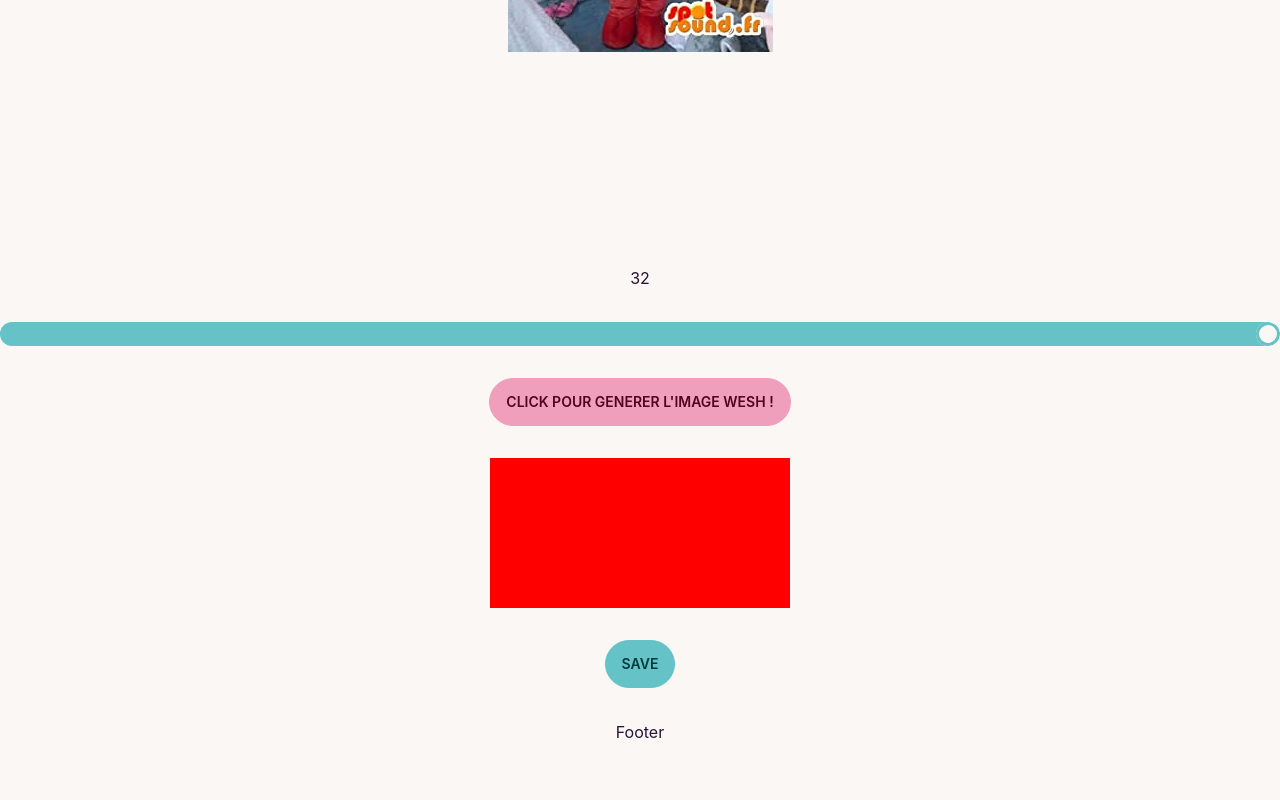
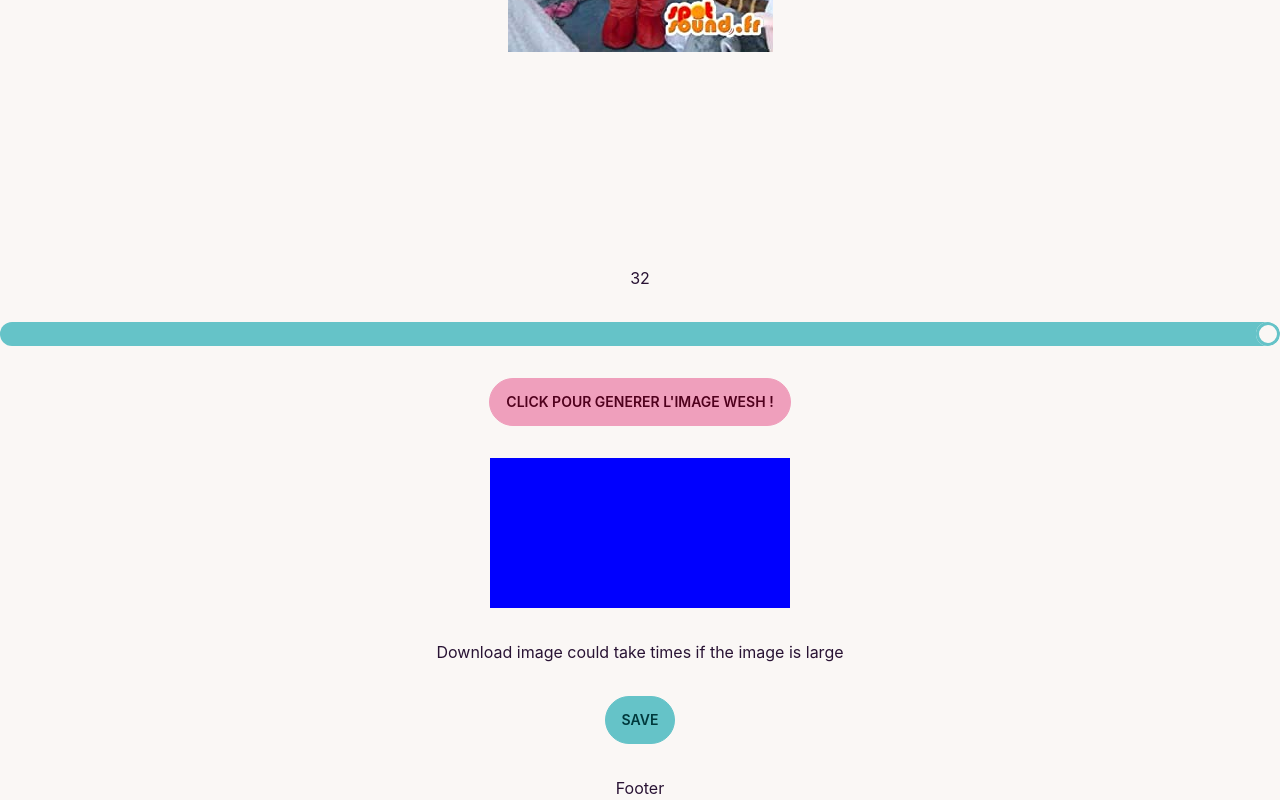
Before and after one commit to guillaume-gomez/images-in-image, a React (Create React App) app: page / in a window 1280 px wide. Shown: the part 467-1267 px from the top of the page. Before the commit the page ends 1211 px from the top, so only its background shows below. Built offline with nearby package versions, Linux system fonts and the light colour scheme.

Commit message:
add info text

```diff
--- a/src/App.tsx
+++ b/src/App.tsx
@@ -82,8 +82,9 @@ function App() {
         >
           Click pour generer l'image wesh !
         </button>
-        <canvas ref={canvasFinal} style={{ background: "red"}}/>
-         <a ref={anchorRef} className="btn btn-primary" onClick={ () => saveImage()}>Save</a>
+        <canvas ref={canvasFinal} style={{ background: "blue"}}/>
+        <p>Download image could take times if the image is large</p>
+        <a ref={anchorRef} className="btn btn-primary" onClick={ () => saveImage()}>Save</a>
         <Footer />
     </div>
   );
```
